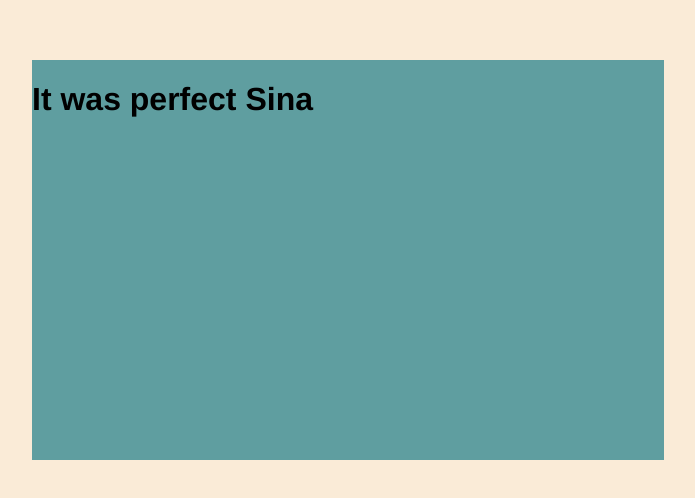
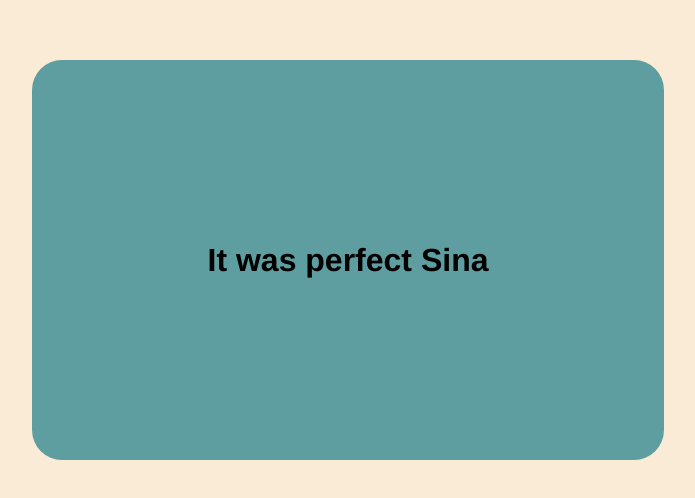
Before and after one commit to sina-script/test-deploy, a plain HTML site: page index.html in a window 1280 px wide. Shown: the part 148-646 px from the top of the page, without its empty margins (292-987 px from the left). Drawn offline with Linux system fonts and the light colour scheme.

Commit message:
update style.css file

```diff
--- a/style.css
+++ b/style.css
@@ -9,6 +9,10 @@ div{
     width: 50%;
     height: 50%;
     background-color: cadetblue;
+    display: flex;
+    justify-content: center;
+    align-items: center;
+    border-radius: 30px;
 }
 h1{
     font-family: 'Franklin Gothic Medium', 'Arial Narrow', Arial, sans-serif;
```
